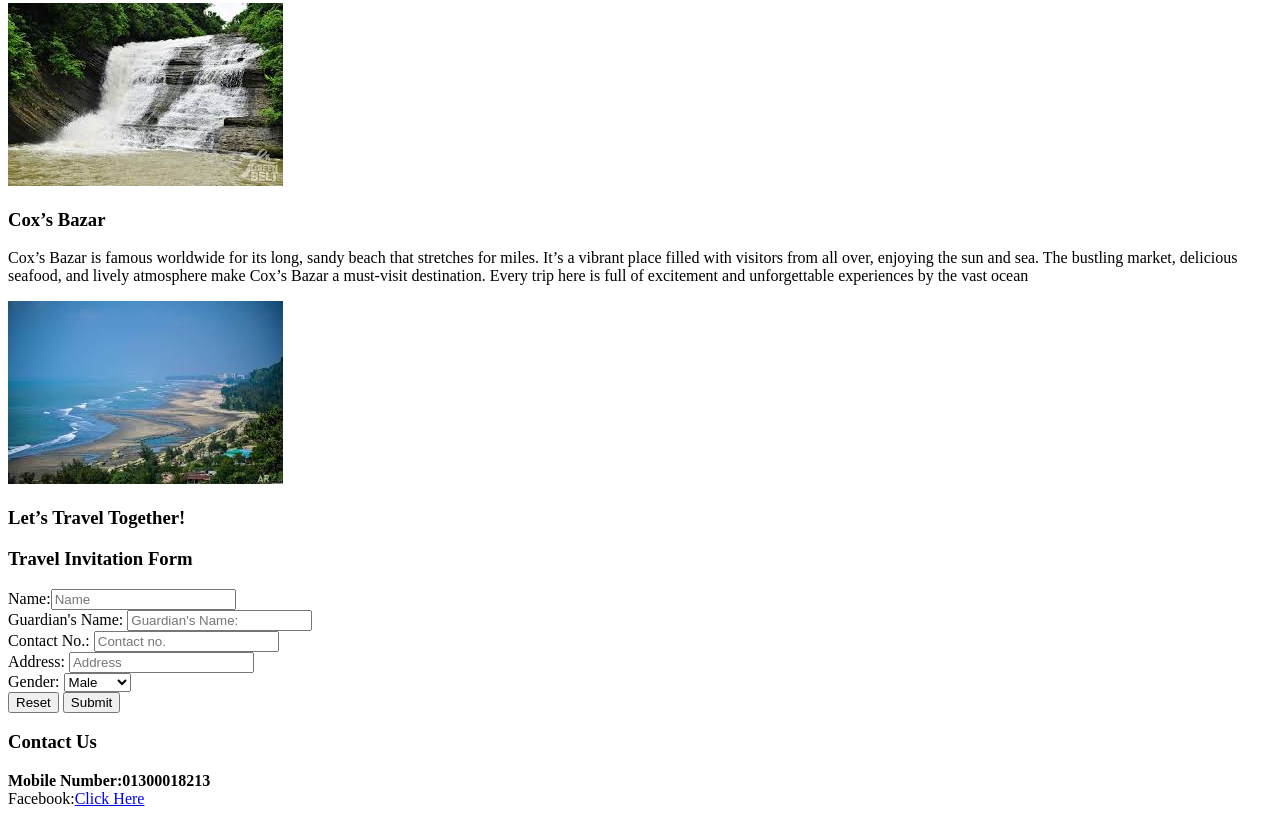
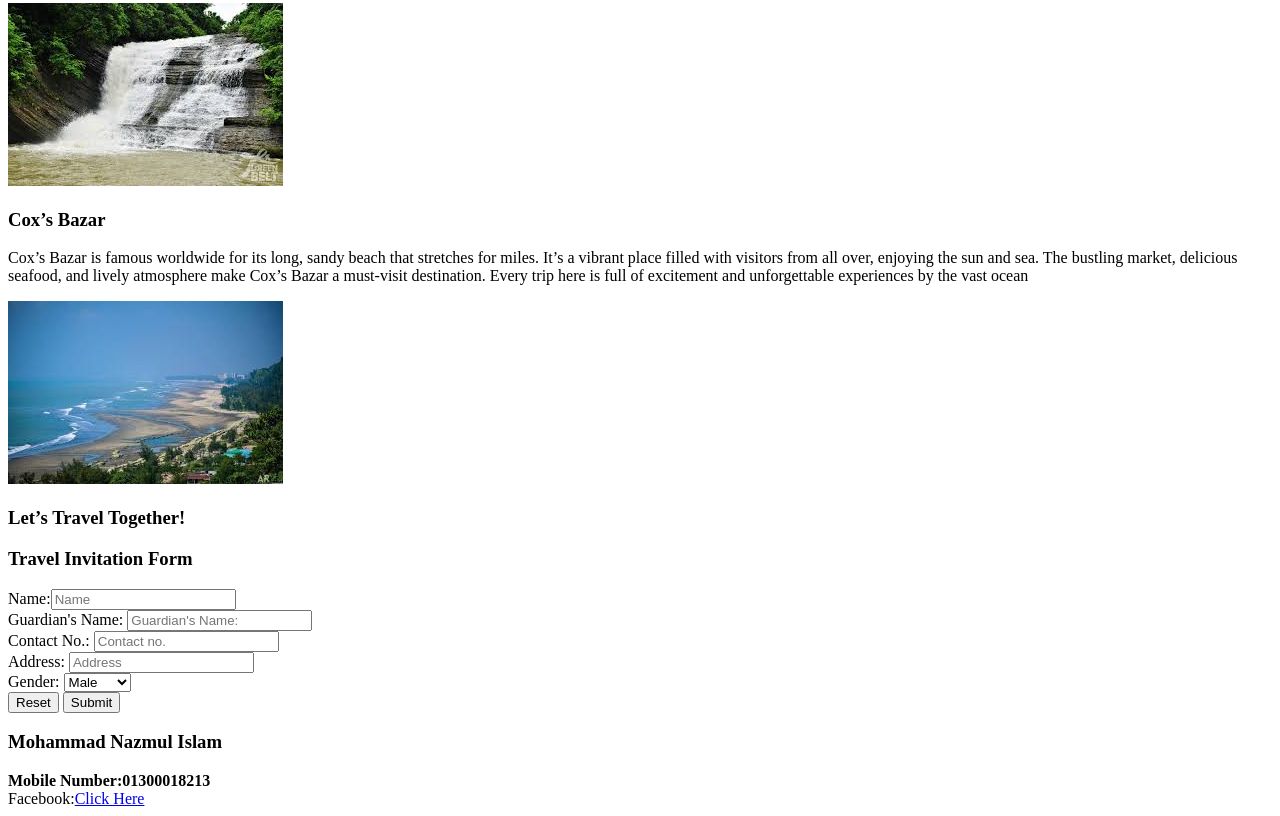
Before and after one commit to nazmul-islam1412/Travel-Blog-With-HTML, a plain HTML site: page index.html in a window 1280 px wide. Shown: the part 1380-2196 px from the top of the page. Drawn offline with Linux system fonts and the light colour scheme.

```diff
--- a/index.html
+++ b/index.html
@@ -47,7 +47,7 @@
     <button type="reset">Reset</button>
     <button type="submit">Submit</button>
     </form>
-    <h3>Contact Us</h3>
+    <h3>Mohammad Nazmul Islam</h3>
     <Strong>Mobile Number:01300018213</Strong><br>
     Facebook:<a href="https://www.facebook.com/md.nazmulislamfarhad">Click Here</a>
 </body>
```
